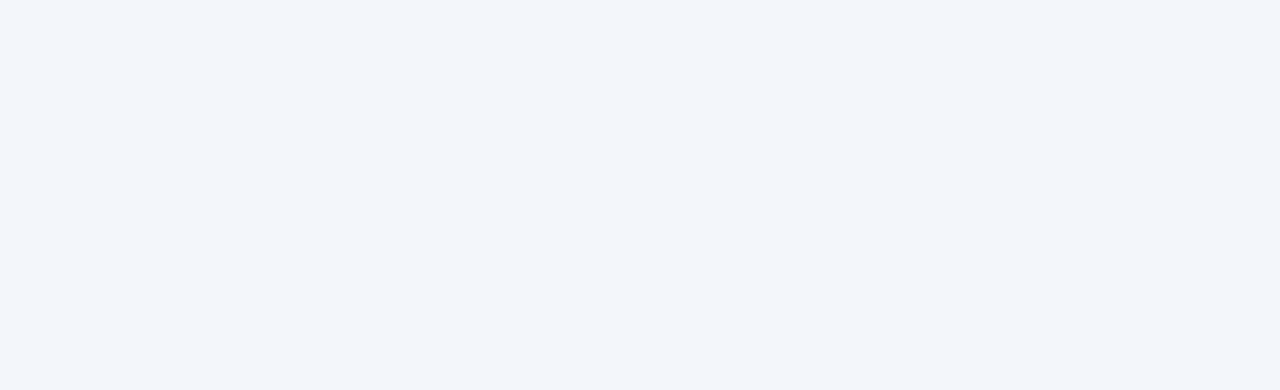
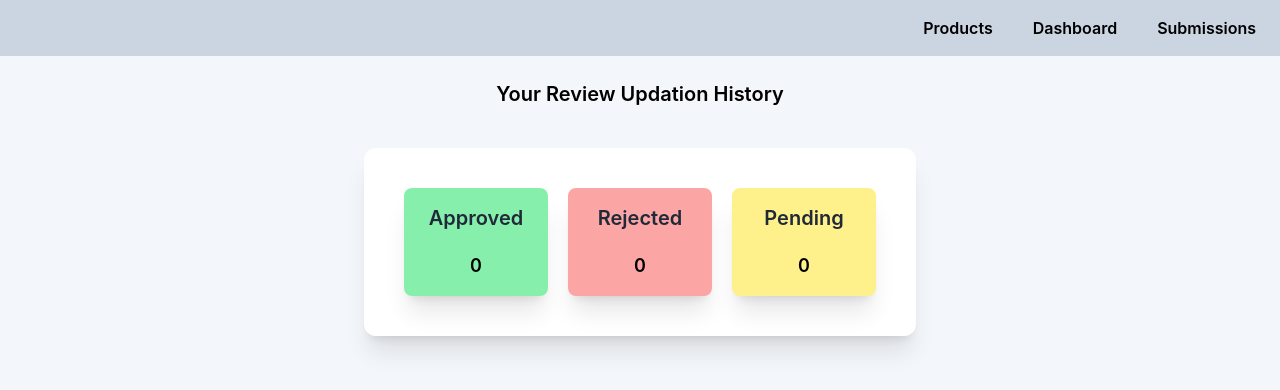
Before and after one commit to riyazsheikh89/Product-Management-Frontend, a React (Vite) app: page /dashboard in a window 1280 px wide. Before the commit this address had no page. Shown: the top 390 px of the page. Built offline with nearby package versions, Linux system fonts and the light colour scheme; no server answers.

Commit message:
added dashboard feature

```diff
--- a/src/App.jsx
+++ b/src/App.jsx
@@ -6,6 +6,7 @@ import ProductList from './components/product/ProductList';
 import EditProduct from './components/product/EditProduct';
 import PendingList from './components/product/PendingList';
 import MySubmissions from './components/miscellaneous/MySubmissions';
+import Dashboard from './components/miscellaneous/Dashboard';
 
 function App() {
 
@@ -19,6 +20,7 @@ function App() {
           <Route path="/product/:id" element={<EditProduct />} />
           <Route path="/pending-requests" element={<PendingList />} />
           <Route path="/profile/my-submissions" element={<MySubmissions />} />
+          <Route path="/dashboard" element={<Dashboard />} />
         </Routes>
       </Router>
     </div>
--- a/src/components/miscellaneous/AppBar.jsx
+++ b/src/components/miscellaneous/AppBar.jsx
@@ -12,7 +12,13 @@ const AppBar = () => {
       <div className="w-full flex items-center justify-evenly h-14 font-semibold md:justify-end md:gap-10 md:pr-6">
         <p
           className="hover:text-blue-700 hover:cursor-pointer"
-          onClick={() => navigate("/")}
+          onClick={() => navigate("/products")}
+        >
+          Products
+        </p>
+        <p
+          className="hover:text-blue-700 hover:cursor-pointer"
+          onClick={() => navigate("/dashboard")}
         >
           Dashboard
         </p>
--- /dev/null
+++ b/src/components/miscellaneous/Dashboard.jsx
@@ -0,0 +1,68 @@
+import { useEffect, useState } from "react";
+import AppBar from "./AppBar";
+import axios from "axios";
+import { UserState } from "../../context/UserProvider";
+
+const Dashboard = () => {
+  const [approvedCount, setApprovedCount] = useState(0);
+  const [rejectedCount, setRejectedCount] = useState(0);
+  const [pendingCount, setPendingCount] = useState(0);
+  const { userInfo } = UserState();
+
+  useEffect(() => {
+    async function fetchReviews() {
+      try {
+        const config = {
+          headers: {
+            "Content-Type": "application/json",
+            "Authorization": `Bearer ${localStorage.getItem('auth_token')}`
+          }
+        }
+
+        let ROUTE = '';
+        if (userInfo.role === 'ADMIN') {
+          ROUTE = "get-all-admin";
+        } else {
+          ROUTE = "get-all";
+        }
+        const { data } = await axios.get(`/api/v1/reviews/${ROUTE}`, config);
+        if (data.success) {
+          data.data.map((item) => {
+            if (item.status === 'APPROVED') {
+              setApprovedCount((prev) => prev+1);
+            } else if (item.status === 'REJECTED') {
+              setRejectedCount((prev) => prev+1);
+            } else {
+              setPendingCount((prev) => prev+1);
+            }
+          })
+        }
+      } catch (error) {
+        console.log(error);
+      }
+    }
+    fetchReviews();
+  }, [])
+  return (
+    <div className="flex flex-col items-center">
+      <AppBar />
+      <p className="text-xl font-semibold mt-6">Your Review Updation History</p>
+      <div className="mt-10 p-10 bg-white flex gap-5 rounded-xl shadow-xl">
+        <div className="flex flex-col justify-center items-center gap-5 w-36 bg-green-300 shadow-xl py-4 rounded-lg">
+          <p className="text-xl text-gray-800 font-semibold">Approved</p>
+          <p className="text-lg font-semibold">{approvedCount}</p>
+        </div>
+        <div className="flex flex-col justify-center items-center gap-5 w-36 bg-red-300 shadow-xl py-4 rounded-lg">
+          <p className="text-xl text-gray-800 font-semibold">Rejected</p>
+          <p className="text-lg font-semibold">{rejectedCount}</p>
+        </div>
+        <div className="flex flex-col justify-center items-center gap-5 w-36 bg-yellow-200 shadow-xl py-4 rounded-lg">
+          <p className="text-xl text-gray-800 font-semibold">Pending</p>
+          <p className="text-lg font-semibold">{pendingCount}</p>
+        </div>
+      </div>
+    </div>
+  );
+};
+
+export default Dashboard;
--- a/src/components/miscellaneous/MySubmissions.jsx
+++ b/src/components/miscellaneous/MySubmissions.jsx
@@ -17,7 +17,6 @@ const MySubmissions = () => {
                     }
                 }
                 const { data } = await axios.get("/api/v1/reviews/get-all", config);
-                console.log(data.data);
                 setSubmissions(data.data);
             } catch (error) {
                 console.log(error);
@@ -34,7 +33,7 @@ const MySubmissions = () => {
       ) : (
         <div className="p-16 text-red-700 flex flex-col items-center">
           <p>You don&apos;t have any submissions!</p>
-          <p>for making submissions visit <a className="text-blue-800 underline" onClick={() => navigate("/products")}>Products page </a>
+          <p>for making submissions visit <a className="text-blue-800 underline cursor-pointer" onClick={() => navigate("/products")}>Products page </a>
           </p>
         </div>
       )}
--- a/src/components/product/EditProduct.jsx
+++ b/src/components/product/EditProduct.jsx
@@ -60,14 +60,10 @@ const EditProduct = () => {
       }
 
       const payload = { ...product };
-      if (userInfo.role === 'ADMIN') {
-        // delete the _id, otherwise updating with _id will throw error
-        delete payload._id;
-      } else {
-        payload.updatedFields = updatedFields;
-        payload.productId = product._id;
-        payload.author = userInfo._id;
-      }
+      payload.updatedFields = updatedFields;
+      payload.productId = product._id;
+      payload.author = userInfo._id;
+      delete payload._id; // delete the _id, otherwise it will create error
 
       // Upload the images to Cloudinary
       if (images.length > 0) {
```
